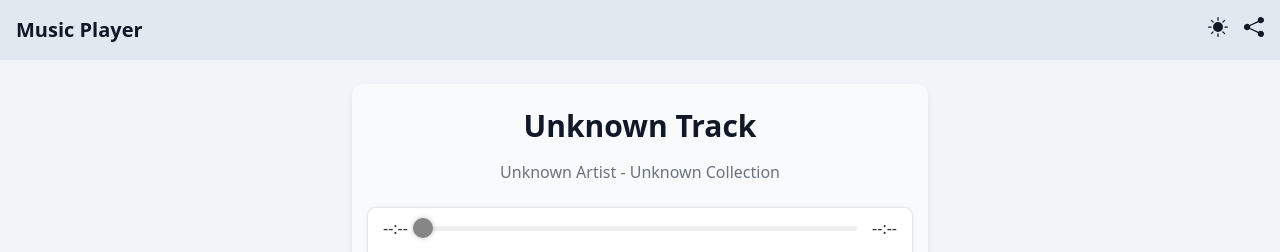
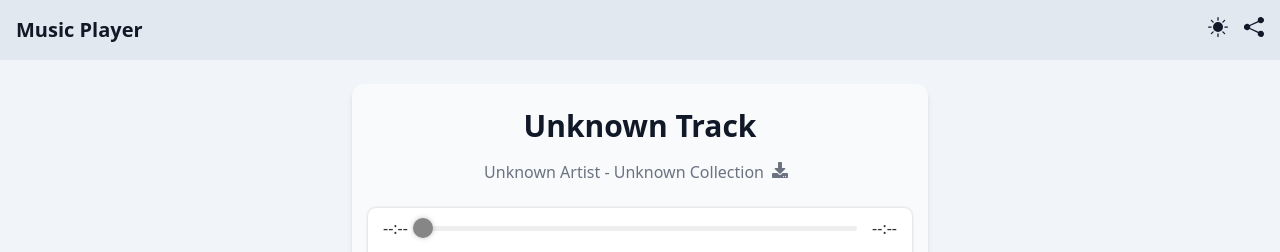
Before and after one commit to shayanfpg9/qr-music-player, a React (Vite) app: page /player in a window 1280 px wide. Shown: the top 252 px of the page. Built offline with nearby package versions, Linux system fonts and the light colour scheme; no server answers.

Commit message:
download

```diff
--- a/src/Player.jsx
+++ b/src/Player.jsx
@@ -7,6 +7,7 @@ import { ThemeContext } from "./context/ThemeContext";
 import { handleShare } from "./components/Header";
 import Favicon from "./components/Faviction";
 import replace from "./script/replace";
+import { FaDownload } from "react-icons/fa";
 
 const Player = () => {
   const urlParams = new URLSearchParams(window.location.search);
@@ -29,7 +30,7 @@ const Player = () => {
       canvas.toBlob((blob) => {
         const link = document.createElement("a");
         link.href = URL.createObjectURL(blob);
-        link.download = `${trackInfo?.trackName || "Unknown Track"} - ${
+        link.download = `${trackInfo?.trackName || "Unknown Track"}-${
           trackInfo.artistName || "Unknown Artist"
         } [${location.host}].png`;
         link.click();
@@ -108,6 +109,16 @@ const Player = () => {
         >
           {trackInfo.artistName || "Unknown Artist"} -{" "}
           {trackInfo.collectionName || "Unknown Collection"}
+          <a
+            className="mx-2 inline-block"
+            title="Download music"
+            href={src}
+            download={`${trackInfo?.trackName || "Unknown Track"}-${
+              trackInfo.artistName || "Unknown Artist"
+            } [${location.host}].mp3`}
+          >
+            <FaDownload />
+          </a>
         </h2>
       </div>
 
```
